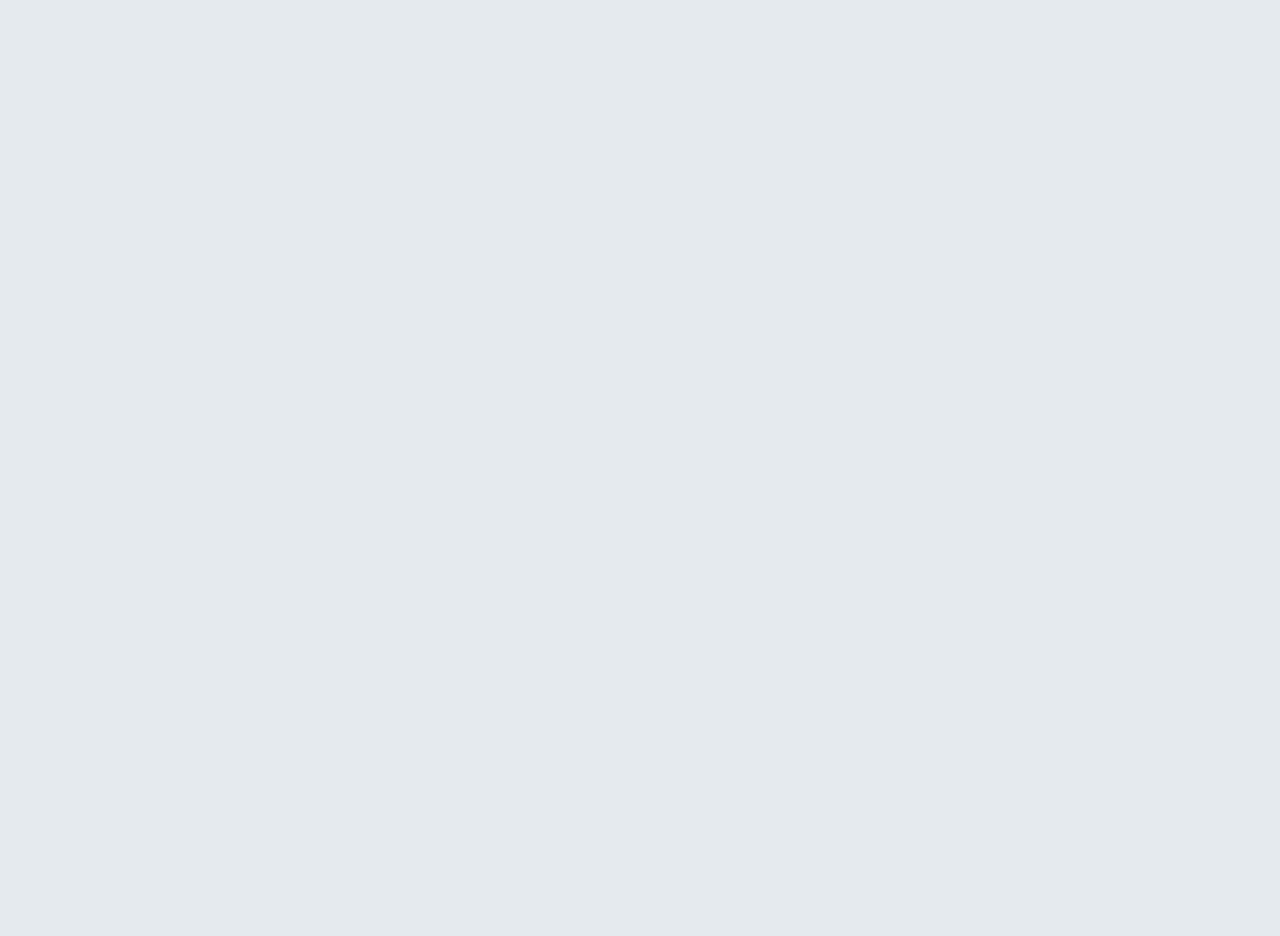
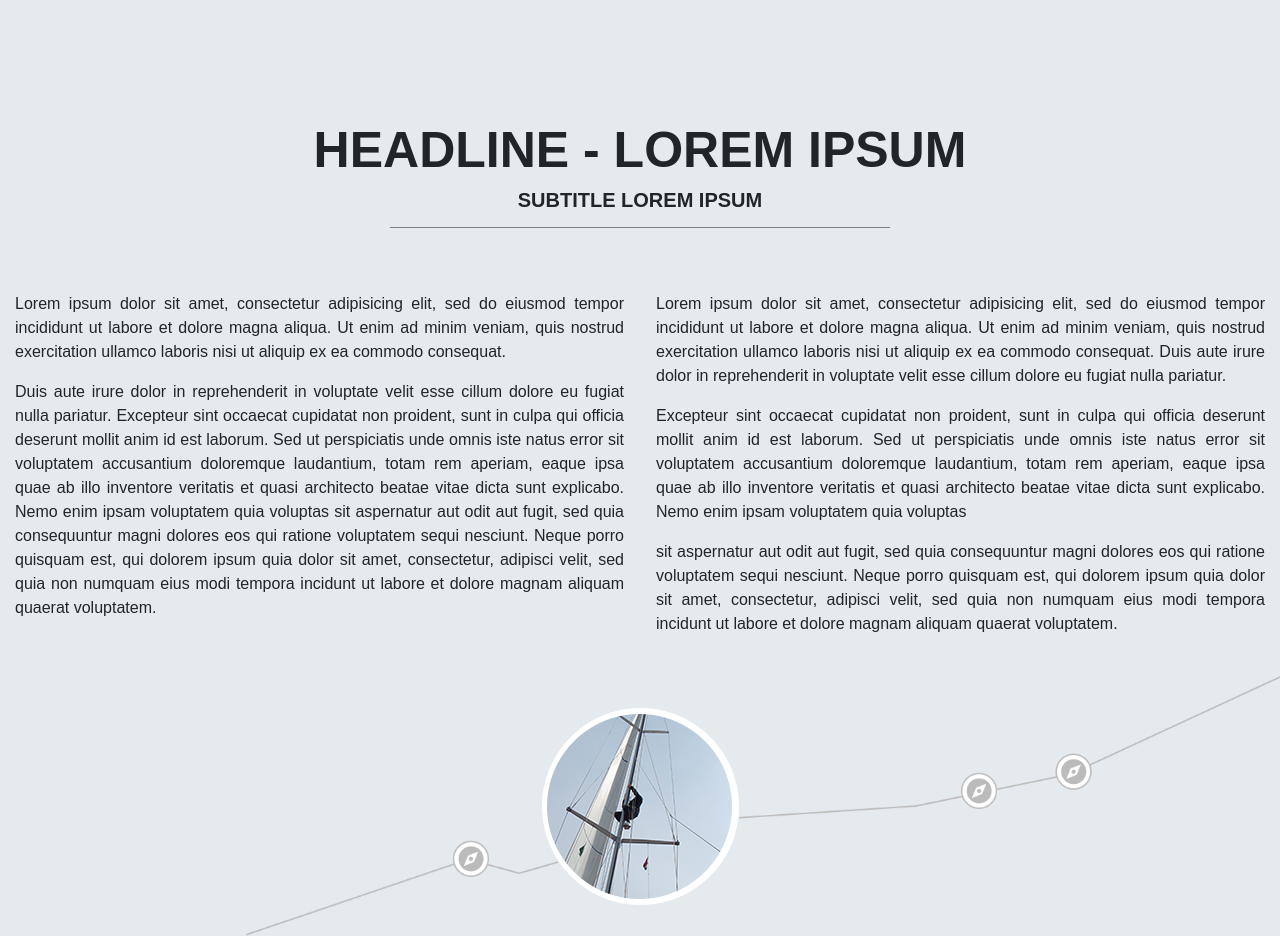
Before and after one commit to beckj94/loop-page, a Vue app: page / in a window 1280 px wide. Shown: the part 1980-2916 px from the top of the page. Before the commit the page ends 2100 px from the top, so only its background shows below. Built offline with nearby package versions, Linux system fonts and the light colour scheme.

Commit message:
Add news-read features

```diff
--- a/src/App.vue
+++ b/src/App.vue
@@ -7,6 +7,8 @@
         <Banner />
         <!-- headline -->
         <Headline />
+        <!-- news read -->
+        <NewsRead />
         <!-- crew -->
         <!-- footer -->
     </div>
@@ -16,6 +18,7 @@
 import Header from '@/components/Header.vue'
 import Banner from '@/components/Banner.vue'
 import Headline from '@/components/Headline.vue'
+import NewsRead from '@/components/NewsRead.vue'
 
 export default {
     name: 'App',
@@ -23,6 +26,7 @@ export default {
         Header,
         Banner,
         Headline,
+        NewsRead,
     }
 }
 </script>
--- /dev/null
+++ b/src/assets/scss/_news-read.scss
@@ -0,0 +1,37 @@
+#news-read {
+    h1, h3 {
+        text-transform: uppercase;
+        text-align: center;
+        font-weight: bold;
+    }
+    h1 {
+        font-size: 50px;
+    }
+    h3 {
+        font-size: 20px;
+        margin-bottom: 15px;
+    }
+    .divider {
+        width: 40%;
+        margin: 0 auto;
+        height: 1px;
+        background-color: grey;
+        margin-bottom: 4em;
+    }
+    #news-body {
+        column-count: 2;
+        text-align: justify;
+        column-gap: 2em;
+        margin-bottom: 2em;
+    }
+    #news-footer {
+        display: flex;
+        align-items: center;
+        justify-content: center;
+        background-image: url('/images/timeline.png');
+        background-repeat: no-repeat;
+        background-size: contain;
+        min-height: 260px;
+        background-position-x: right;
+    }
+}
--- a/src/assets/scss/app.scss
+++ b/src/assets/scss/app.scss
@@ -4,3 +4,4 @@
 @import '_banner';
 @import '_headline';
 @import '_utilities';
+@import '_news-read';
--- /dev/null
+++ b/src/components/NewsRead.vue
@@ -0,0 +1,25 @@
+  <template>
+    <div id="news-read">
+        <div class="container">
+            <h1>Headline - lorem ipsum</h1>
+            <h3>Subtitle lorem ipsum</h3>
+            <div class="divider"></div>
+            <div id="news-body">
+                <p>Lorem ipsum dolor sit amet, consectetur adipisicing elit, sed do eiusmod tempor incididunt ut labore et dolore magna aliqua. Ut enim ad minim veniam, quis nostrud exercitation ullamco laboris nisi ut aliquip ex ea commodo consequat.</p>
+                <p>Duis aute irure dolor in reprehenderit in voluptate velit esse cillum dolore eu fugiat nulla pariatur. Excepteur sint occaecat cupidatat non proident, sunt in culpa qui officia deserunt mollit anim id est laborum. Sed ut perspiciatis unde omnis iste natus error sit voluptatem accusantium doloremque laudantium, totam rem aperiam, eaque ipsa quae ab illo inventore veritatis et quasi architecto beatae vitae dicta sunt explicabo. Nemo enim ipsam voluptatem quia voluptas sit aspernatur aut odit aut fugit, sed quia consequuntur magni dolores eos qui ratione voluptatem sequi nesciunt. Neque porro quisquam est, qui dolorem ipsum quia dolor sit amet, consectetur, adipisci velit, sed quia non numquam eius modi tempora incidunt ut labore et dolore magnam aliquam quaerat voluptatem.</p>
+                <p>Lorem ipsum dolor sit amet, consectetur adipisicing elit, sed do eiusmod tempor incididunt ut labore et dolore magna aliqua. Ut enim ad minim veniam, quis nostrud exercitation ullamco laboris nisi ut aliquip ex ea commodo consequat. Duis aute irure dolor in reprehenderit in voluptate velit esse cillum dolore eu fugiat nulla pariatur.</p>
+                <p>Excepteur sint occaecat cupidatat non proident, sunt in culpa qui officia deserunt mollit anim id est laborum. Sed ut perspiciatis unde omnis iste natus error sit voluptatem accusantium doloremque laudantium, totam rem aperiam, eaque ipsa quae ab illo inventore veritatis et quasi architecto beatae vitae dicta sunt explicabo. Nemo enim ipsam voluptatem quia voluptas</p>
+                <p>sit aspernatur aut odit aut fugit, sed quia consequuntur magni dolores eos qui ratione voluptatem sequi nesciunt. Neque porro quisquam est, qui dolorem ipsum quia dolor sit amet, consectetur, adipisci velit, sed quia non numquam eius modi tempora incidunt ut labore et dolore magnam aliquam quaerat voluptatem.</p>
+            </div>
+        </div>
+        <div id="news-footer">
+            <img src="/images/climbing.png" />
+        </div>
+    </div>
+</template>
+
+<script>
+export default {
+    name: 'NewsRead',
+}
+</script>
```
Also changed, not shown: src/assets/css/app.css.
